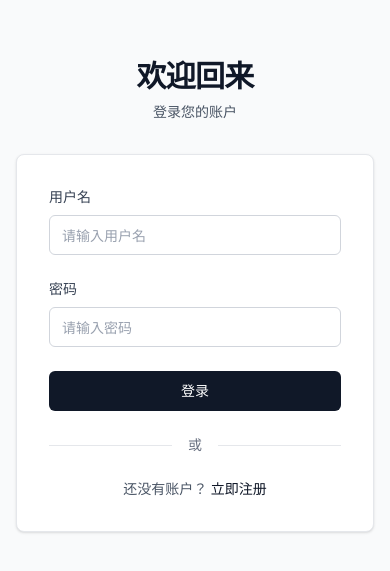
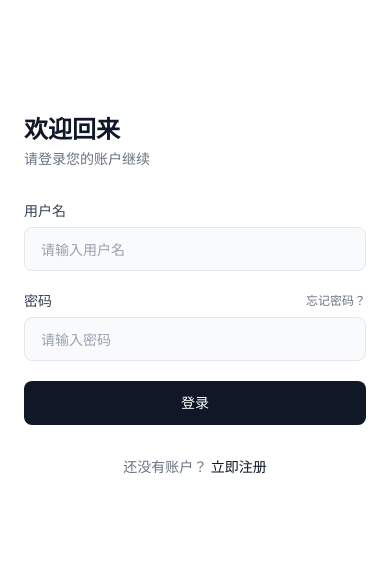
Before and after one commit to Yukuiii/pet, a Vue app in the folder pet-front/: page /login in a window 390 px wide. Shown: the part 127-698 px from the top of the page. Built offline with nearby package versions, Linux system fonts and the light colour scheme.

Commit message:
style: 优化登录和注册页面布局
- 采用左右分栏布局，左侧全屏宠物图片，右侧表单
- 登录页使用狗狗图片，注册页使用猫咪图片
- 去除卡片边框，改为简洁无边框设计
- 优化输入框样式，添加聚焦动画效果
- 添加忘记密码链接

```diff
--- a/pet-front/src/views/Login.vue
+++ b/pet-front/src/views/Login.vue
@@ -57,23 +57,22 @@ const goToRegister = () => {
     </div>
 
     <!-- 右侧登录区域 -->
-    <div class="w-full lg:w-1/2 flex items-center justify-center bg-gray-50 px-4 py-12">
-      <div class="w-full max-w-md space-y-8">
+    <div class="w-full lg:w-1/2 flex items-center justify-center bg-white px-6 py-12">
+      <div class="w-full max-w-sm">
         <!-- 标题 -->
-        <div class="text-center">
-          <h1 class="text-3xl font-bold tracking-tight text-gray-900">
+        <div class="mb-8">
+          <h1 class="text-2xl font-semibold text-gray-900">
             欢迎回来
           </h1>
-          <p class="mt-2 text-sm text-gray-600">
-            登录您的账户
+          <p class="mt-1 text-sm text-gray-500">
+            请登录您的账户继续
           </p>
         </div>
 
-        <!-- 登录表单卡片 -->
-        <div class="bg-white rounded-lg border border-gray-200 shadow-sm p-8">
-          <form @submit.prevent="handleSubmit" class="space-y-6">
+        <!-- 登录表单 -->
+        <form @submit.prevent="handleSubmit" class="space-y-5">
           <!-- 用户名 -->
-            <div class="space-y-2">
+          <div class="space-y-1.5">
             <label for="username" class="block text-sm font-medium text-gray-700">
               用户名
             </label>
@@ -83,26 +82,31 @@ const goToRegister = () => {
               type="text"
               required
               placeholder="请输入用户名"
-                class="w-full h-10 px-3 rounded-md border border-gray-300 bg-white text-sm
+              class="w-full h-11 px-4 rounded-lg border border-gray-200 bg-gray-50 text-sm
                      placeholder:text-gray-400 focus:outline-none focus:ring-2
-                       focus:ring-gray-900 focus:border-transparent transition-colors"
+                     focus:ring-gray-900 focus:bg-white focus:border-transparent transition-all"
             />
           </div>
 
           <!-- 密码 -->
-            <div class="space-y-2">
+          <div class="space-y-1.5">
+            <div class="flex items-center justify-between">
               <label for="password" class="block text-sm font-medium text-gray-700">
                 密码
               </label>
+              <button type="button" class="text-xs text-gray-500 hover:text-gray-900 transition-colors">
+                忘记密码？
+              </button>
+            </div>
             <input
               id="password"
               v-model="form.password"
               type="password"
               required
               placeholder="请输入密码"
-                class="w-full h-10 px-3 rounded-md border border-gray-300 bg-white text-sm
+              class="w-full h-11 px-4 rounded-lg border border-gray-200 bg-gray-50 text-sm
                      placeholder:text-gray-400 focus:outline-none focus:ring-2
-                       focus:ring-gray-900 focus:border-transparent transition-colors"
+                     focus:ring-gray-900 focus:bg-white focus:border-transparent transition-all"
             />
           </div>
 
@@ -110,25 +114,17 @@ const goToRegister = () => {
           <button
             type="submit"
             :disabled="loading"
-              class="w-full h-10 px-4 rounded-md bg-gray-900 text-white text-sm font-medium
-                     hover:bg-gray-800 focus:outline-none focus:ring-2 focus:ring-gray-900
-                     focus:ring-offset-2 disabled:opacity-50 disabled:cursor-not-allowed
-                     transition-colors"
+            class="w-full h-11 rounded-lg bg-gray-900 text-white text-sm font-medium
+                   hover:bg-gray-800 active:scale-[0.98] focus:outline-none focus:ring-2
+                   focus:ring-gray-900 focus:ring-offset-2 disabled:opacity-50
+                   disabled:cursor-not-allowed transition-all"
           >
             {{ loading ? '登录中...' : '登录' }}
           </button>
         </form>
 
-          <!-- 分隔线 -->
-          <div class="mt-6 flex items-center">
-            <div class="flex-1 border-t border-gray-200"></div>
-            <span class="px-4 text-sm text-gray-500">或</span>
-            <div class="flex-1 border-t border-gray-200"></div>
-          </div>
-
         <!-- 注册链接 -->
-          <div class="mt-6 text-center">
-            <p class="text-sm text-gray-600">
+        <p class="mt-8 text-center text-sm text-gray-500">
           还没有账户？
           <button
             @click="goToRegister"
@@ -140,6 +136,4 @@ const goToRegister = () => {
       </div>
     </div>
   </div>
-    </div>
-  </div>
 </template>
--- a/pet-front/src/views/Register.vue
+++ b/pet-front/src/views/Register.vue
@@ -47,23 +47,40 @@ const goToLogin = () => {
 </script>
 
 <template>
-  <div class="min-h-screen flex items-center justify-center bg-gray-50 py-12 px-4 sm:px-6 lg:px-8">
-    <div class="w-full max-w-md space-y-8">
+  <div class="min-h-screen flex">
+    <!-- 左侧图片区域 -->
+    <div class="hidden lg:flex lg:w-1/2 relative">
+      <img
+        src="https://images.unsplash.com/photo-1514888286974-6c03e2ca1dba?w=1200"
+        alt="宠物"
+        class="absolute inset-0 w-full h-full object-cover"
+      />
+      <!-- 遮罩层 -->
+      <div class="absolute inset-0 bg-black/30"></div>
+      <!-- 文字内容 -->
+      <div class="relative z-10 flex flex-col justify-end p-12 text-white">
+        <h2 class="text-4xl font-bold mb-4">加入我们</h2>
+        <p class="text-lg text-white/80">开启您的宠物管理之旅</p>
+      </div>
+    </div>
+
+    <!-- 右侧注册区域 -->
+    <div class="w-full lg:w-1/2 flex items-center justify-center bg-white px-6 py-12">
+      <div class="w-full max-w-sm">
         <!-- 标题 -->
-      <div class="text-center">
-        <h1 class="text-3xl font-bold tracking-tight text-gray-900">
+        <div class="mb-8">
+          <h1 class="text-2xl font-semibold text-gray-900">
             创建账户
           </h1>
-        <p class="mt-2 text-sm text-gray-600">
-          注册一个新账户
+          <p class="mt-1 text-sm text-gray-500">
+            注册一个新账户开始使用
           </p>
         </div>
 
-      <!-- 注册表单卡片 -->
-      <div class="bg-white rounded-lg border border-gray-200 shadow-sm p-8">
-        <form @submit.prevent="handleSubmit" class="space-y-6">
+        <!-- 注册表单 -->
+        <form @submit.prevent="handleSubmit" class="space-y-4">
           <!-- 用户名 -->
-          <div class="space-y-2">
+          <div class="space-y-1.5">
             <label for="username" class="block text-sm font-medium text-gray-700">
               用户名
             </label>
@@ -73,14 +90,14 @@ const goToLogin = () => {
               type="text"
               required
               placeholder="请输入用户名"
-              class="w-full h-10 px-3 rounded-md border border-gray-300 bg-white text-sm
+              class="w-full h-11 px-4 rounded-lg border border-gray-200 bg-gray-50 text-sm
                      placeholder:text-gray-400 focus:outline-none focus:ring-2
-                     focus:ring-gray-900 focus:border-transparent transition-colors"
+                     focus:ring-gray-900 focus:bg-white focus:border-transparent transition-all"
             />
           </div>
 
           <!-- 邮箱 -->
-          <div class="space-y-2">
+          <div class="space-y-1.5">
             <label for="email" class="block text-sm font-medium text-gray-700">
               邮箱
             </label>
@@ -90,14 +107,14 @@ const goToLogin = () => {
               type="email"
               required
               placeholder="请输入邮箱"
-              class="w-full h-10 px-3 rounded-md border border-gray-300 bg-white text-sm
+              class="w-full h-11 px-4 rounded-lg border border-gray-200 bg-gray-50 text-sm
                      placeholder:text-gray-400 focus:outline-none focus:ring-2
-                     focus:ring-gray-900 focus:border-transparent transition-colors"
+                     focus:ring-gray-900 focus:bg-white focus:border-transparent transition-all"
             />
           </div>
 
           <!-- 密码 -->
-          <div class="space-y-2">
+          <div class="space-y-1.5">
             <label for="password" class="block text-sm font-medium text-gray-700">
               密码
             </label>
@@ -107,14 +124,14 @@ const goToLogin = () => {
               type="password"
               required
               placeholder="请输入密码"
-              class="w-full h-10 px-3 rounded-md border border-gray-300 bg-white text-sm
+              class="w-full h-11 px-4 rounded-lg border border-gray-200 bg-gray-50 text-sm
                      placeholder:text-gray-400 focus:outline-none focus:ring-2
-                     focus:ring-gray-900 focus:border-transparent transition-colors"
+                     focus:ring-gray-900 focus:bg-white focus:border-transparent transition-all"
             />
           </div>
 
           <!-- 确认密码 -->
-          <div class="space-y-2">
+          <div class="space-y-1.5">
             <label for="confirmPassword" class="block text-sm font-medium text-gray-700">
               确认密码
             </label>
@@ -124,9 +141,9 @@ const goToLogin = () => {
               type="password"
               required
               placeholder="请再次输入密码"
-              class="w-full h-10 px-3 rounded-md border border-gray-300 bg-white text-sm
+              class="w-full h-11 px-4 rounded-lg border border-gray-200 bg-gray-50 text-sm
                      placeholder:text-gray-400 focus:outline-none focus:ring-2
-                     focus:ring-gray-900 focus:border-transparent transition-colors"
+                     focus:ring-gray-900 focus:bg-white focus:border-transparent transition-all"
             />
           </div>
 
@@ -134,25 +151,17 @@ const goToLogin = () => {
           <button
             type="submit"
             :disabled="loading"
-            class="w-full h-10 px-4 rounded-md bg-gray-900 text-white text-sm font-medium
-                   hover:bg-gray-800 focus:outline-none focus:ring-2 focus:ring-gray-900
-                   focus:ring-offset-2 disabled:opacity-50 disabled:cursor-not-allowed
-                   transition-colors"
+            class="w-full h-11 mt-2 rounded-lg bg-gray-900 text-white text-sm font-medium
+                   hover:bg-gray-800 active:scale-[0.98] focus:outline-none focus:ring-2
+                   focus:ring-gray-900 focus:ring-offset-2 disabled:opacity-50
+                   disabled:cursor-not-allowed transition-all"
           >
             {{ loading ? '注册中...' : '注册' }}
           </button>
         </form>
 
-        <!-- 分隔线 -->
-        <div class="mt-6 flex items-center">
-          <div class="flex-1 border-t border-gray-200"></div>
-          <span class="px-4 text-sm text-gray-500">或</span>
-          <div class="flex-1 border-t border-gray-200"></div>
-        </div>
-
         <!-- 登录链接 -->
-        <div class="mt-6 text-center">
-          <p class="text-sm text-gray-600">
+        <p class="mt-8 text-center text-sm text-gray-500">
           已有账户？
           <button
             @click="goToLogin"
@@ -164,5 +173,4 @@ const goToLogin = () => {
       </div>
     </div>
   </div>
-  </div>
 </template>
```
Lines whose indentation alone changed are shown as unchanged.
